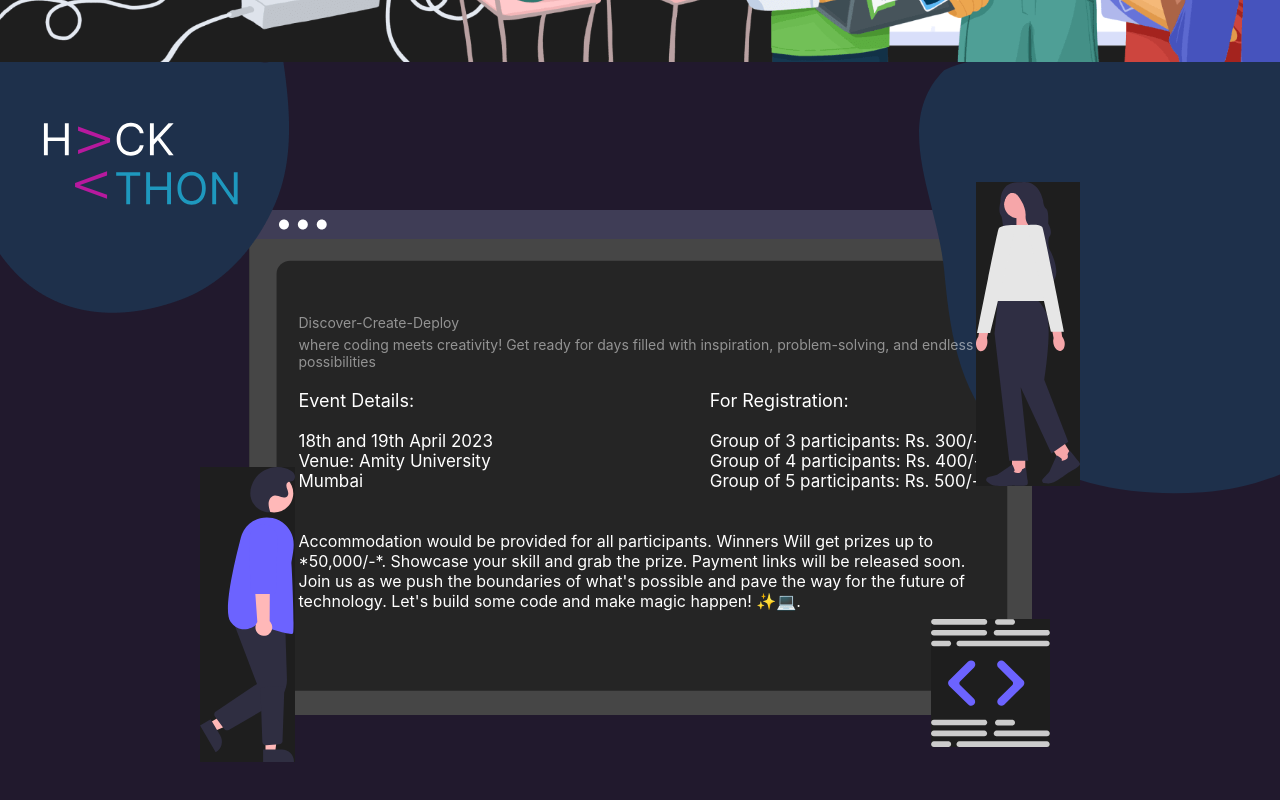
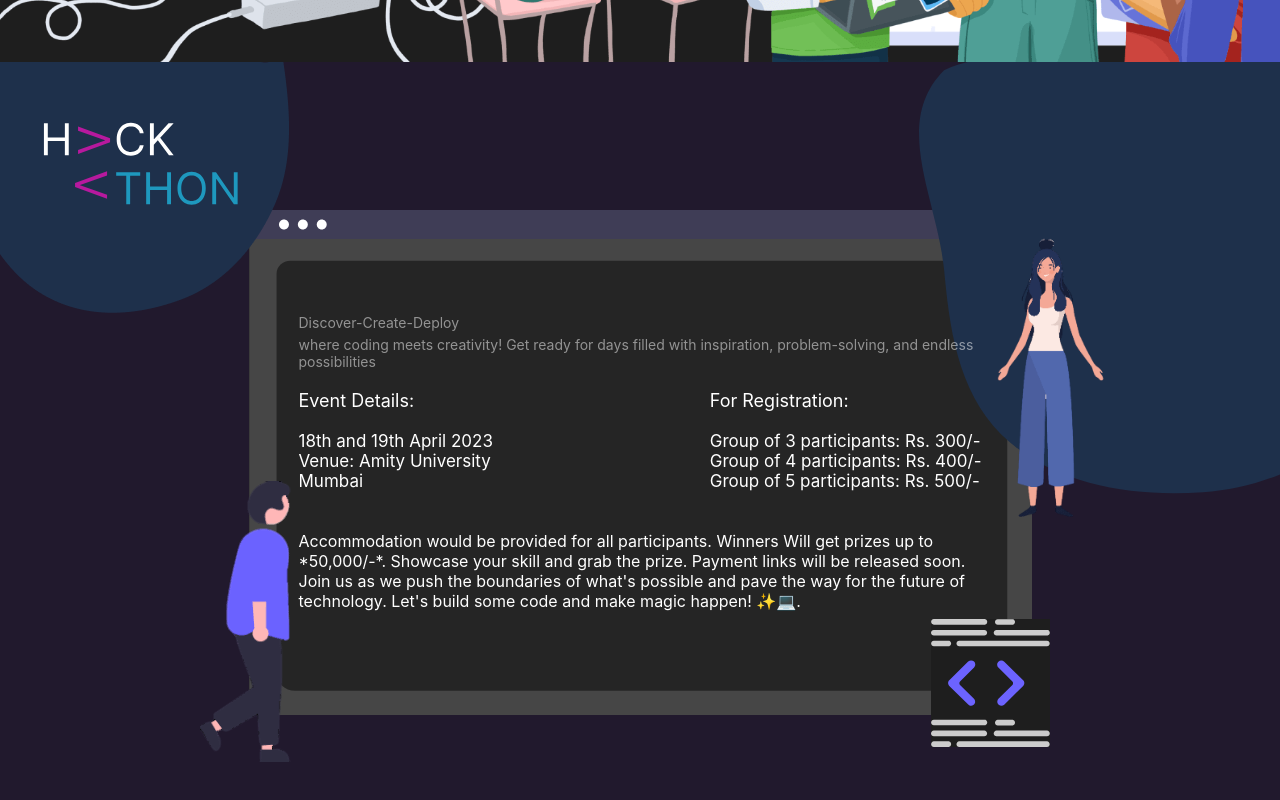
Before and after one commit to yash37158/TechHack, a React (Create React App) app: page / in a window 1280 px wide. Shown: the part 738-1538 px from the top of the page. Built offline with nearby package versions, Linux system fonts and the light colour scheme; a web font is replaced by a local one.

Commit message:
man and lady new images added

```diff
--- a/src/components/hackathon/Hackathon.css
+++ b/src/components/hackathon/Hackathon.css
@@ -76,7 +76,9 @@ img {
 }
 
 .female {
-  right: 200px;
+  width: 259px;
+  height: 392px;
+  right: 100px;
   top: 120px;
   z-index: 2;
 }
--- a/src/components/hackathon/Hackathon.jsx
+++ b/src/components/hackathon/Hackathon.jsx
@@ -1,7 +1,7 @@
 import React from "react";
 import "./Hackathon.css";
-import male from "../../assets/img3.svg";
-import female from "../../assets/img2.svg";
+import male from "../../assets/man.svg";
+import female from "../../assets/lady.svg";
 import Modalleft from "../../assets/modalleft.svg";
 import ModalRight from "../../assets/ModalRight.svg";
 import Logo from "../../assets/hackathonLogo.svg";
```
Also changed, not shown: src/assets/lady.svg (added), src/assets/man.svg (added).
